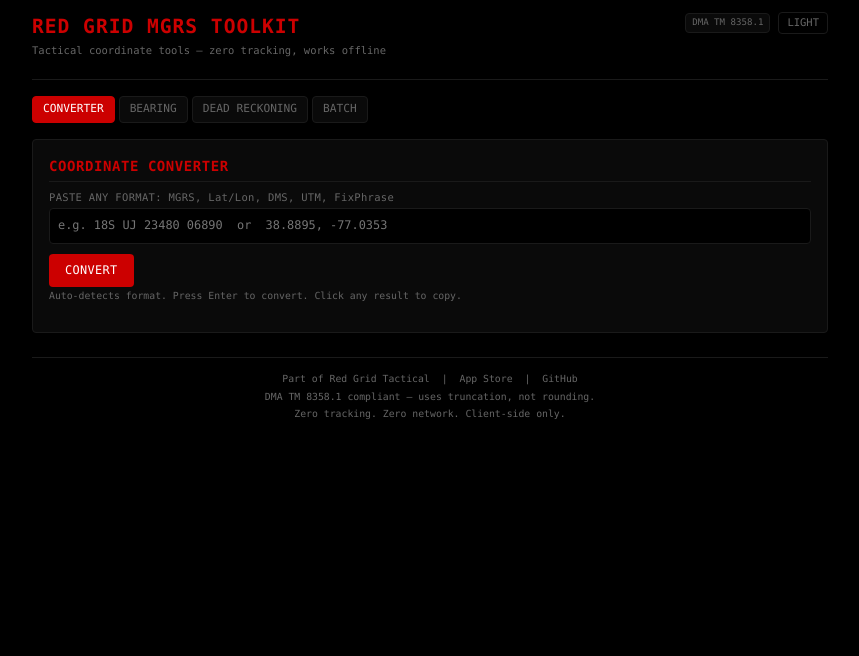
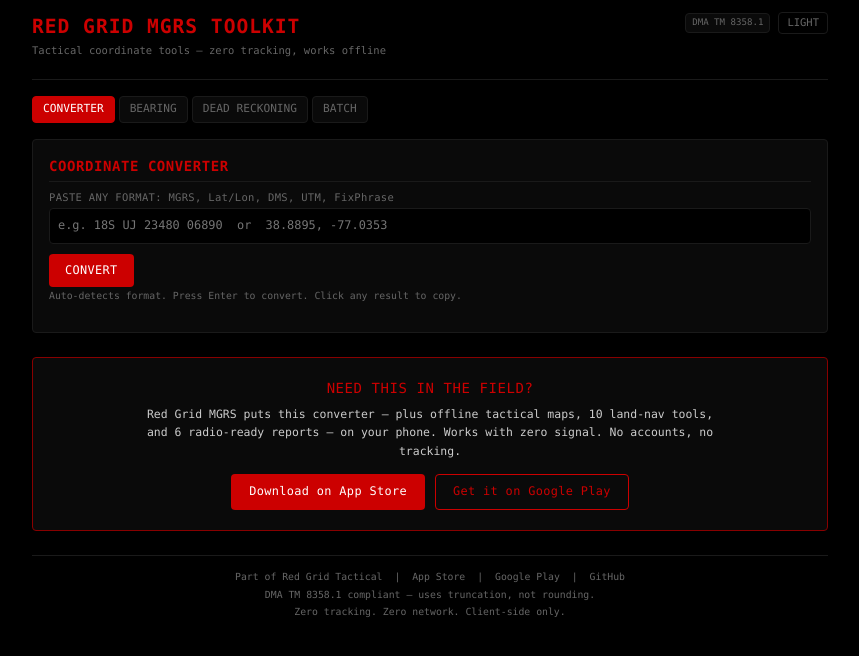
Before and after one commit to RedGridTactical/RedGridMGRS, a website: page docs/tools.html in a window 1280 px wide. Shown: the whole page, without its empty margins (210-1069 px from the left). Drawn offline with Linux system fonts and the light colour scheme.

Commit message:
web toolkit: add app-download CTA + fix store links
- Adds a "Need this in the field?" call-to-action below the converter
  linking to both App Store and Google Play — the web MGRS toolkit is a
  high-intent traffic magnet ("MGRS converter" searches) and previously
  had no prominent path to the app.
- Fixes a broken App Store link in the footer (wrong app id 6740513054 →
  correct 6759629554) and adds the missing Google Play link.

```diff
--- a/docs/tools.html
+++ b/docs/tools.html
@@ -162,10 +162,22 @@ select{appearance:auto}
   <button class="btn" style="margin-top:8px;display:none" id="batchCopy" onclick="copyBatch()">COPY ALL</button>
 </div>
 
+<!-- GET THE APP -->
+<div class="app-cta" style="margin-top:24px;background:var(--surface);border:1px solid var(--accent-dim);border-radius:var(--radius);padding:20px 16px;text-align:center">
+  <div style="font-size:1rem;color:var(--accent);letter-spacing:.04em;margin-bottom:6px">NEED THIS IN THE FIELD?</div>
+  <div style="font-size:.82rem;color:var(--text);max-width:580px;margin:0 auto 14px;line-height:1.6">Red Grid MGRS puts this converter — plus offline tactical maps, 10 land-nav tools, and 6 radio-ready reports — on your phone. Works with zero signal. No accounts, no tracking.</div>
+  <div style="display:flex;gap:10px;justify-content:center;flex-wrap:wrap">
+    <a href="https://apps.apple.com/app/id6759629554" style="background:var(--accent);color:#fff;padding:9px 18px;border-radius:var(--radius);font-size:.85rem;letter-spacing:.03em">Download on App Store</a>
+    <a href="https://play.google.com/store/apps/details?id=com.redgrid.redgridtactical" style="background:transparent;color:var(--accent);border:1px solid var(--accent);padding:8px 17px;border-radius:var(--radius);font-size:.85rem;letter-spacing:.03em">Get it on Google Play</a>
+  </div>
+</div>
+
 <footer>
   Part of <a href="https://redgridtactical.com">Red Grid Tactical</a>
   <span class="sep">|</span>
-  <a href="https://apps.apple.com/app/red-grid-mgrs/id6740513054">App Store</a>
+  <a href="https://apps.apple.com/app/id6759629554">App Store</a>
+  <span class="sep">|</span>
+  <a href="https://play.google.com/store/apps/details?id=com.redgrid.redgridtactical">Google Play</a>
   <span class="sep">|</span>
   <a href="https://github.com/RedGridTactical/RedGridMGRS">GitHub</a>
   <br>
```
